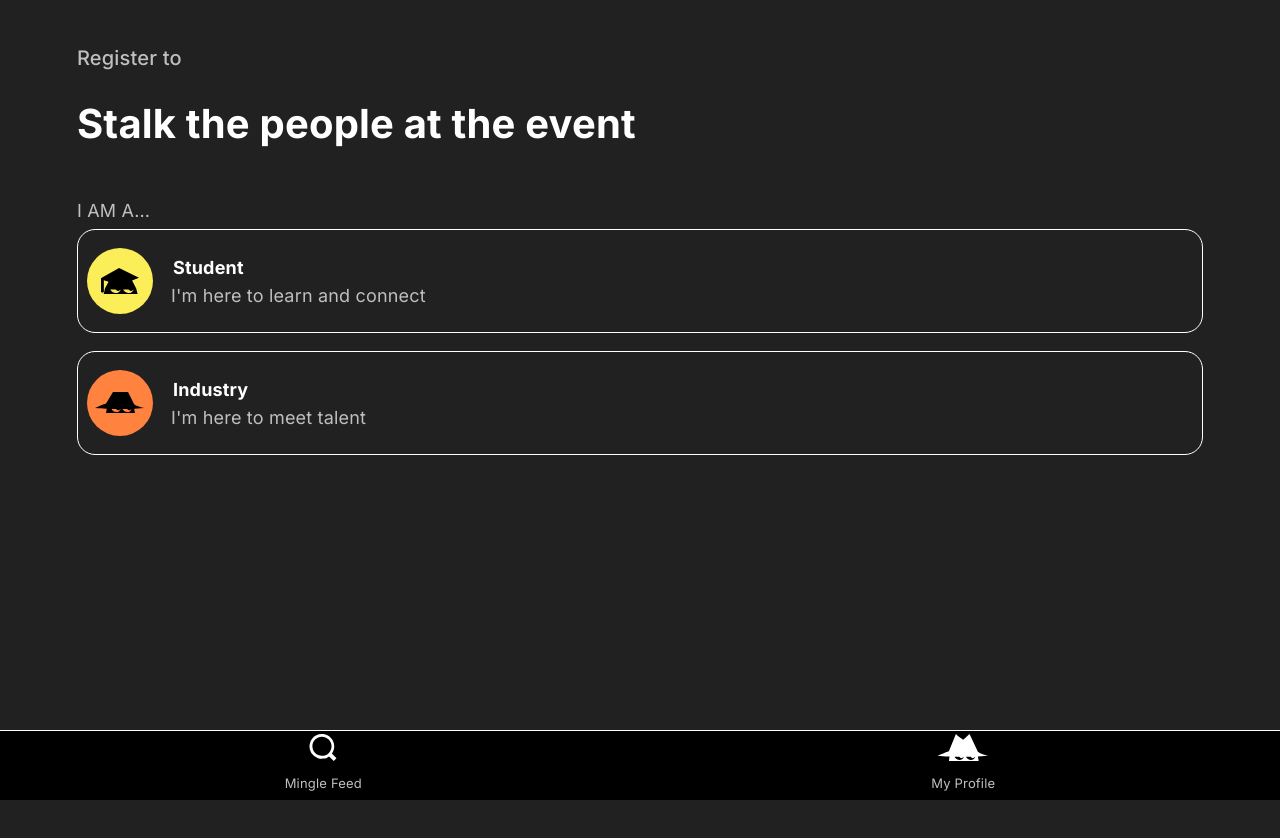
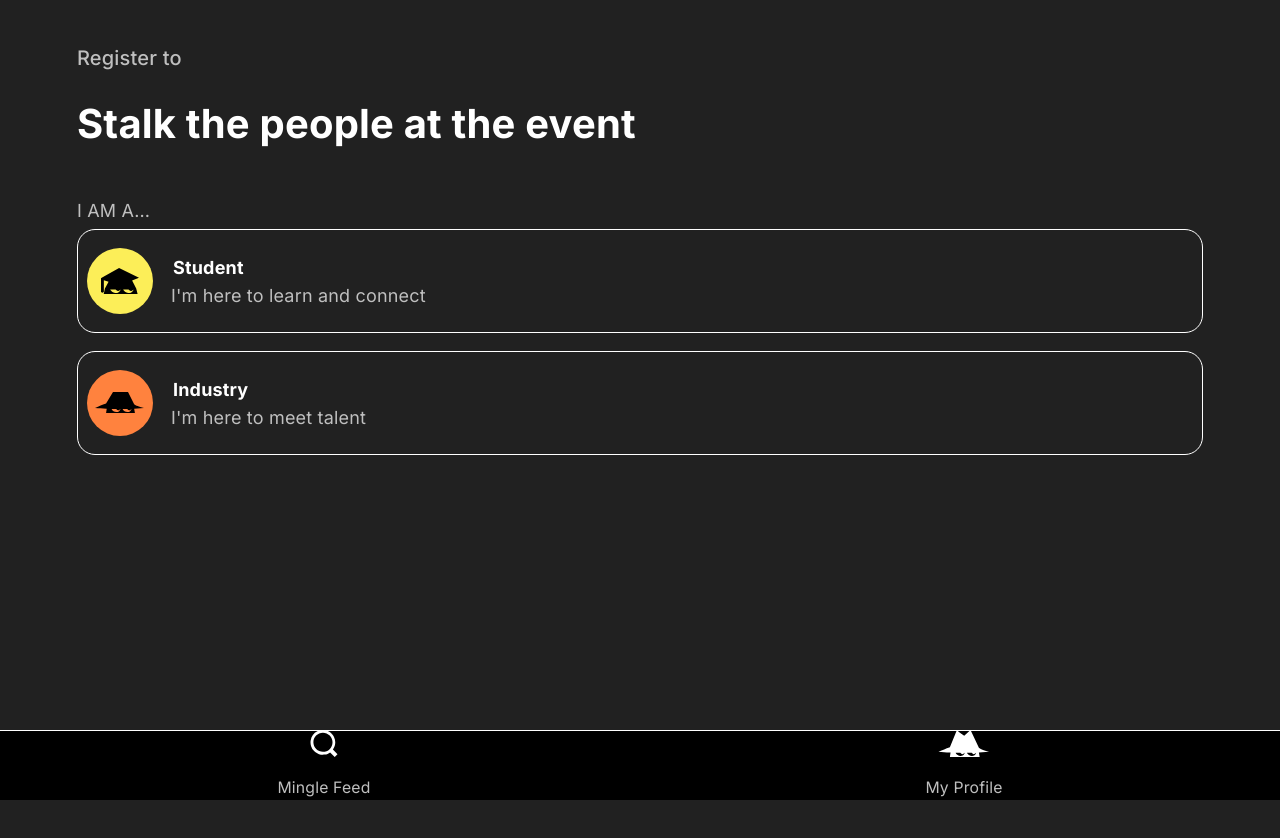
Before and after one commit to BAlmroth/mingel-event, a React (Vite) app: page / in a window 1280 px wide. Shown: the top 838 px of the page. Built offline with nearby package versions, Linux system fonts and the light colour scheme; no server answers; the database is empty.

Commit message:
Created an isActive function for showing where you are in nav

```diff
--- a/src/components/Navigation/BottomNav.jsx
+++ b/src/components/Navigation/BottomNav.jsx
@@ -10,10 +10,12 @@ export function BottomNav() {
     const location = useLocation()
     const { user, loading } = useUser()
 
+    const isActive = (path) => location.pathname === path ? styles.active : ""
+
     return (
         <nav className={styles.nav}>
         <div
-          className={location.pathname === "/feed" ? styles.active : ""}
+          className={isActive("/feed")}
           onClick={() => navigate("/feed")}
         >
           <img src={searchImg} alt="mingle feed" className={styles.icon} />
@@ -33,7 +35,7 @@ export function BottomNav() {
       )}
 
         <div
-          className={location.pathname === "/profile" ? styles.active : ""}
+          className={isActive("/profile")}
           onClick={() => navigate("/profile")}
         >
           <img src={stalkerBtn} alt="my profile" className={styles.icon} />
--- a/src/components/Navigation/BottomNav.module.css
+++ b/src/components/Navigation/BottomNav.module.css
@@ -52,3 +52,10 @@
   height: 1.5rem;
   margin-bottom: 0.5rem;
 }
+
+
+
+.nav p {
+  margin-top: 0.5rem;
+  font-size: 0.875rem;
+}
```
